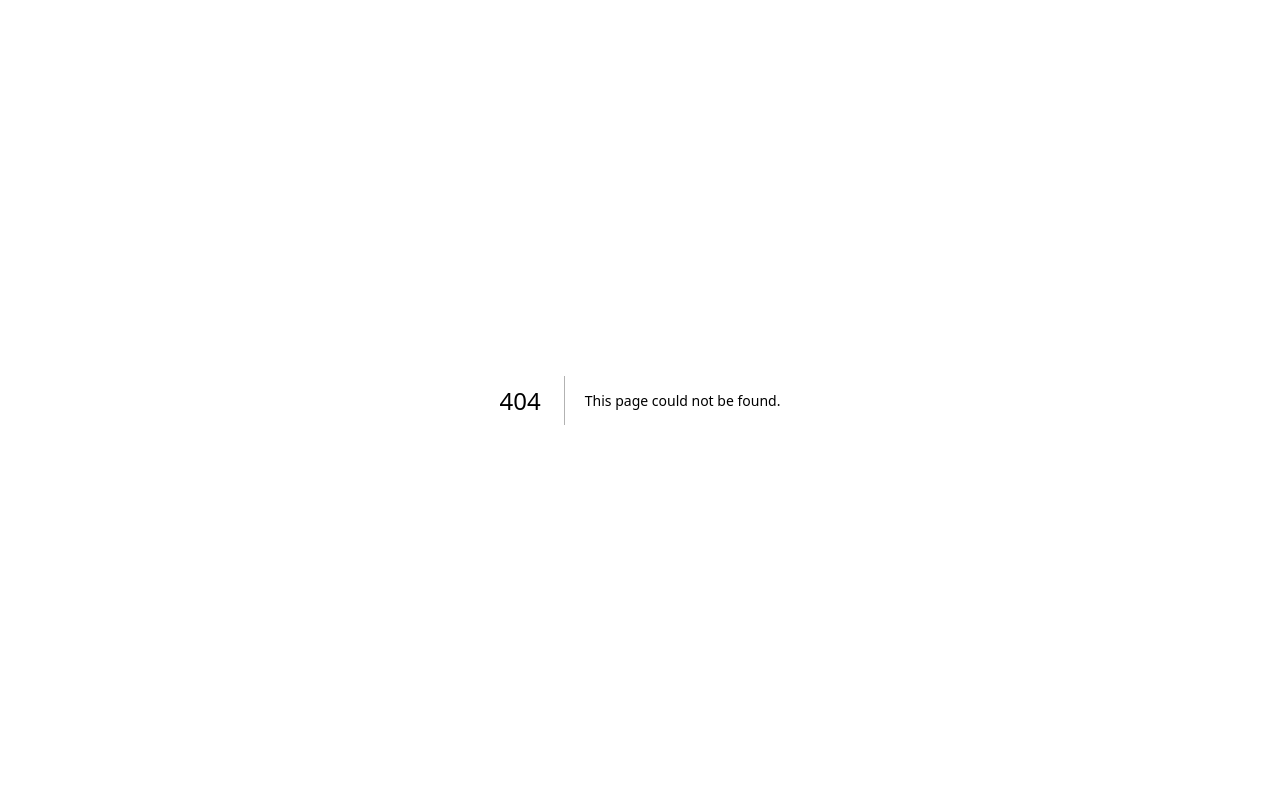
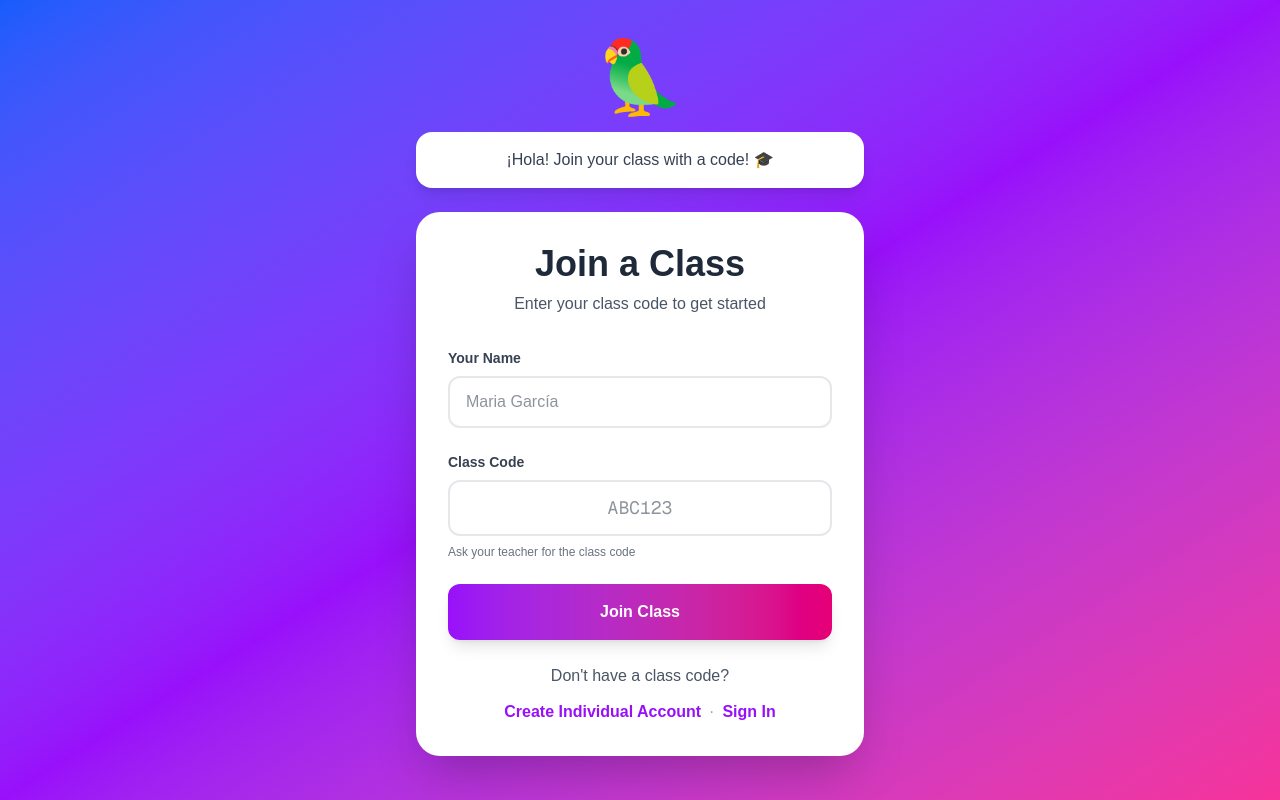
Before and after one commit to codecryptoblog/Spanish-Site, a Next.js app: page /auth/classcode in a window 1280 px wide. Before the commit this address had no page. Built offline with nearby package versions, Linux system fonts and the light colour scheme; no server answers.

Commit message:
Classcode and fix
ccode and fix

```diff
--- /dev/null
+++ b/src/app/auth/classcode/page.tsx
@@ -0,0 +1,166 @@
+'use client'
+
+import { useState } from 'react'
+import { useRouter } from 'next/navigation'
+import { createClient } from '@/lib/supabase'
+import Link from 'next/link'
+
+export default function ClassCodeLogin() {
+  const [classCode, setClassCode] = useState('')
+  const [studentName, setStudentName] = useState('')
+  const [error, setError] = useState('')
+  const [loading, setLoading] = useState(false)
+  const router = useRouter()
+  const supabase = createClient()
+
+  const handleSubmit = async (e: React.FormEvent) => {
+    e.preventDefault()
+    setError('')
+    setLoading(true)
+
+    try {
+      // Verify class code exists
+      const { data: classData, error: classError } = await supabase
+        .from('classes')
+        .select('*')
+        .eq('code', classCode.toUpperCase())
+        .single()
+
+      if (classError || !classData) {
+        throw new Error('Invalid class code')
+      }
+
+      // Create anonymous account for student
+      const tempEmail = `${classCode.toLowerCase()}.${Date.now()}@learnsmart.temp`
+      const tempPassword = Math.random().toString(36).slice(-12)
+
+      const { data: authData, error: authError } = await supabase.auth.signUp({
+        email: tempEmail,
+        password: tempPassword,
+        options: {
+          data: {
+            name: studentName,
+            is_student: true,
+            class_code: classCode.toUpperCase(),
+            class_id: classData.id
+          },
+        },
+      })
+
+      if (authError) throw authError
+
+      // Create user record
+      if (authData.user) {
+        await supabase.from('users').upsert({
+          id: authData.user.id,
+          email: tempEmail,
+          name: studentName,
+          role: 'student',
+          selected_plan: 'free'
+        })
+
+        // Add student to class
+        await supabase.from('class_students').insert({
+          class_id: classData.id,
+          student_id: authData.user.id,
+          student_name: studentName
+        })
+      }
+
+      router.push('/dashboard')
+    } catch (error: any) {
+      setError(error.message || 'Failed to join class')
+    } finally {
+      setLoading(false)
+    }
+  }
+
+  return (
+    <div className="min-h-screen flex items-center justify-center bg-gradient-to-br from-blue-600 via-purple-600 to-pink-500 p-4">
+      <div className="w-full max-w-md">
+        {/* Mascot */}
+        <div className="text-center mb-6">
+          <div className="text-7xl mb-4 animate-bounce">🦜</div>
+          <div className="bg-white rounded-2xl p-4 shadow-lg">
+            <p className="text-gray-700 font-medium">
+              ¡Hola! Join your class with a code! 🎓
+            </p>
+          </div>
+        </div>
+
+        <div className="bg-white rounded-3xl shadow-2xl p-8">
+          <div className="text-center mb-8">
+            <h1 className="text-4xl font-bold text-gray-800 mb-2">Join a Class</h1>
+            <p className="text-gray-600">Enter your class code to get started</p>
+          </div>
+
+          <form onSubmit={handleSubmit} className="space-y-6">
+            {error && (
+              <div className="bg-red-50 border border-red-200 text-red-600 px-4 py-3 rounded-xl text-sm">
+                {error}
+              </div>
+            )}
+
+            <div>
+              <label htmlFor="name" className="block text-sm font-semibold text-gray-700 mb-2">
+                Your Name
+              </label>
+              <input
+                id="name"
+                type="text"
+                value={studentName}
+                onChange={(e) => setStudentName(e.target.value)}
+                className="w-full px-4 py-3 border-2 border-gray-200 rounded-xl focus:ring-2 focus:ring-purple-500 focus:border-transparent transition-all text-gray-800"
+                placeholder="Maria García"
+                required
+              />
+            </div>
+
+            <div>
+              <label htmlFor="classcode" className="block text-sm font-semibold text-gray-700 mb-2">
+                Class Code
+              </label>
+              <input
+                id="classcode"
+                type="text"
+                value={classCode}
+                onChange={(e) => setClassCode(e.target.value.toUpperCase())}
+                className="w-full px-4 py-3 border-2 border-gray-200 rounded-xl focus:ring-2 focus:ring-purple-500 focus:border-transparent transition-all text-gray-800 font-mono text-lg text-center"
+                placeholder="ABC123"
+                maxLength={6}
+                required
+              />
+              <p className="mt-2 text-xs text-gray-500">Ask your teacher for the class code</p>
+            </div>
+
+            <button
+              type="submit"
+              disabled={loading}
+              className="w-full bg-gradient-to-r from-purple-600 to-pink-600 text-white font-bold py-4 rounded-xl hover:from-purple-700 hover:to-pink-700 transition-all disabled:opacity-50 disabled:cursor-not-allowed shadow-lg hover:shadow-xl transform hover:scale-105"
+            >
+              {loading ? (
+                <span className="flex items-center justify-center gap-2">
+                  <div className="w-5 h-5 border-2 border-white border-t-transparent rounded-full animate-spin"></div>
+                  Joining class...
+                </span>
+              ) : (
+                'Join Class'
+              )}
+            </button>
+          </form>
+
+          <div className="mt-6 text-center">
+            <p className="text-gray-600 mb-3">Don't have a class code?</p>
+            <Link href="/auth/signup" className="text-purple-600 font-semibold hover:text-purple-700">
+              Create Individual Account
+            </Link>
+            <span className="text-gray-400 mx-2">·</span>
+            <Link href="/auth/login" className="text-purple-600 font-semibold hover:text-purple-700">
+              Sign In
+            </Link>
+          </div>
+        </div>
+      </div>
+    </div>
+  )
+}
--- a/src/app/auth/login/page.tsx
+++ b/src/app/auth/login/page.tsx
@@ -98,6 +98,13 @@ export default function Login() {
               </Link>
             </p>
           </div>
+          // Add this after the "Don't have an account?" section
+          <div className="mt-4 pt-4 border-t border-gray-200 text-center">
+            <p className="text-gray-600 mb-2">Student joining a class?</p>
+            <Link href="/auth/classcode" className="text-blue-600 font-semibold hover:text-blue-700 flex items-center justify-center gap-2">
+              <span>🎓</span> Join with Class Code
+            </Link>
+          </div>
         </div>
       </div>
     </div>
--- a/src/app/payment/page.tsx
+++ b/src/app/payment/page.tsx
@@ -1,6 +1,6 @@
 'use client'
 
-import { useState } from 'react'
+import { useState, useEffect } from 'react'
 import { useRouter } from 'next/navigation'
 import { createClient } from '@/lib/supabase'
 
@@ -51,14 +51,27 @@ const plans = [
 ]
 
 export default function PaymentPage() {
-  const [selectedPlan, setSelectedPlan] = useState('Pro')
+  const [selectedPlan, setSelectedPlan] = useState('')
   const [loading, setLoading] = useState(false)
+  const [error, setError] = useState('')
   const router = useRouter()
   const supabase = createClient()
+
+  useEffect(() => {
+    checkAuth()
+  }, [])
+
+  const checkAuth = async () => {
+    const { data: { user } } = await supabase.auth.getUser()
+    if (!user) {
+      router.push('/auth/login')
+    }
+  }
 
   const handleSelectPlan = async (planName: string) => {
     setSelectedPlan(planName)
     setLoading(true)
+    setError('')
 
     try {
       const { data: { user } } = await supabase.auth.getUser()
@@ -68,18 +81,34 @@ export default function PaymentPage() {
         return
       }
 
-      // Save plan selection
-      await supabase
+      // Create or update user record
+      const { error: upsertError } = await supabase
         .from('users')
-        .update({ selected_plan: planName.toLowerCase() })
-        .eq('id', user.id)
+        .upsert({
+          id: user.id,
+          email: user.email,
+          name: user.user_metadata?.name,
+          selected_plan: planName.toLowerCase(),
+          updated_at: new Date().toISOString()
+        }, {
+          onConflict: 'id'
+        })
 
-      // For now, just redirect to dashboard (payment integration comes later)
+      if (upsertError) {
+        console.error('Error saving plan:', upsertError)
+        // Continue anyway - we'll just redirect to dashboard
+      }
+
+      // Redirect to dashboard
+      router.push('/dashboard')
+      router.refresh()
+    } catch (error: any) {
+      console.error('Error selecting plan:', error)
+      setError('Failed to select plan. Redirecting to dashboard...')
+      // Still redirect even on error
       setTimeout(() => {
         router.push('/dashboard')
-      }, 1000)
-    } catch (error) {
-      console.error('Error selecting plan:', error)
+      }, 2000)
     } finally {
       setLoading(false)
     }
@@ -99,6 +128,12 @@ export default function PaymentPage() {
           <h1 className="text-5xl font-bold text-white mb-4">Choose Your Plan</h1>
           <p className="text-xl text-white/90">Start learning Spanish today!</p>
         </div>
+
+        {error && (
+          <div className="max-w-2xl mx-auto mb-6 bg-yellow-100 border border-yellow-400 text-yellow-800 px-6 py-4 rounded-xl">
+            {error}
+          </div>
+        )}
 
         {/* Pricing Cards */}
         <div className="grid md:grid-cols-3 gap-8 max-w-6xl mx-auto">
@@ -157,7 +192,6 @@ export default function PaymentPage() {
         {/* Trust Badges */}
         <div className="mt-12 text-center text-white/90">
           <p className="text-sm mb-4">✓ 30-day money-back guarantee · ✓ Cancel anytime · ✓ Secure payment</p>
-          <p className="text-xs">Payment integration coming soon. For now, selecting a plan will take you to the dashboard.</p>
         </div>
       </div>
     </div>
```
